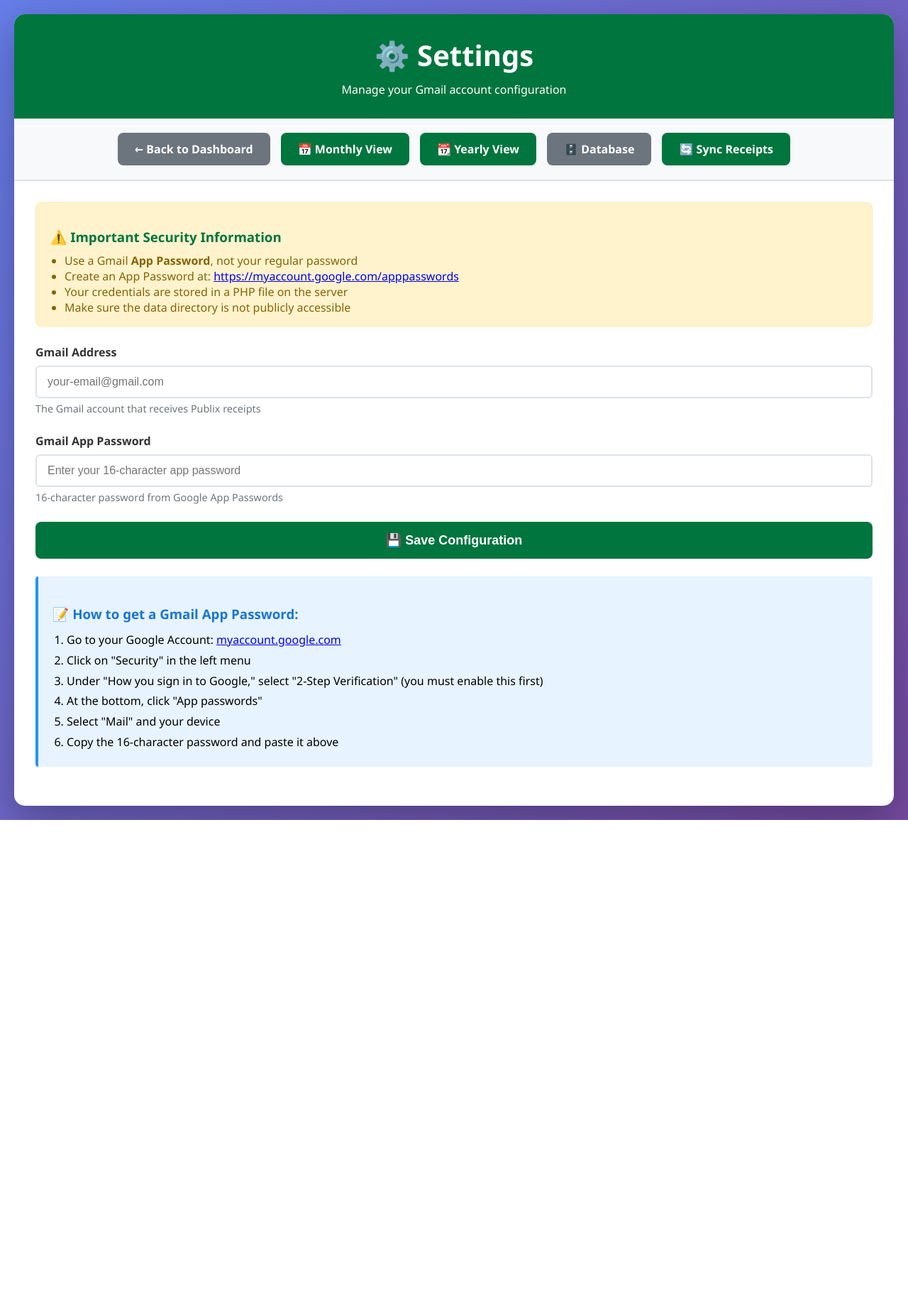
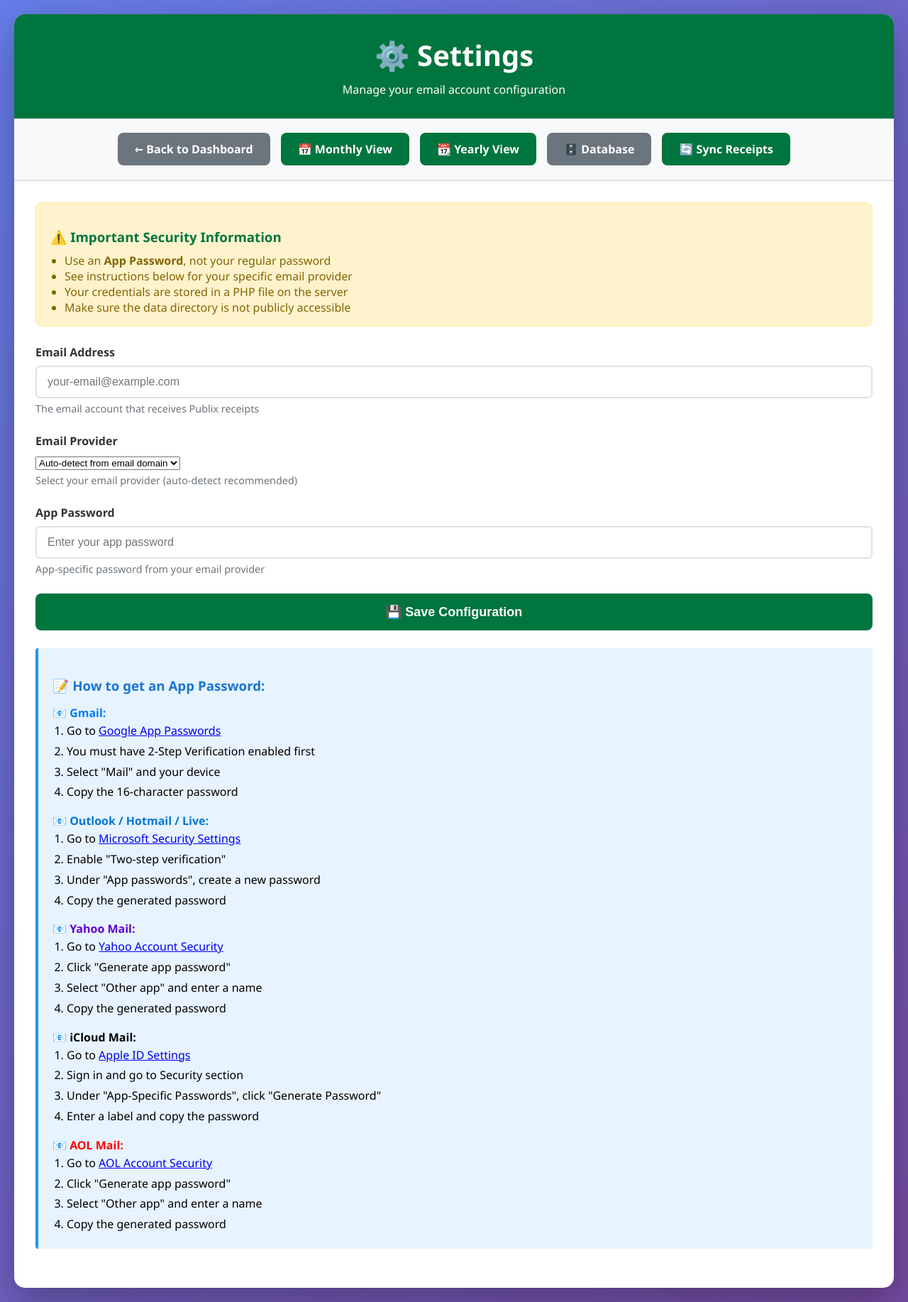
Before and after one commit to jjarboe01/publixshoppingtracker, a PHP site: page /settings.php in a window 1280 px wide. Shown: the whole page at 71% size. Before the commit the page ends 1155 px from the top, so only its background shows below. Run offline with PHP 8.4, Linux system fonts and the light colour scheme.

Commit message:
Add multiple email providers

```diff
--- a/web/settings.php
+++ b/web/settings.php
@@ -10,7 +10,7 @@
     <div class="container">
         <header>
             <h1>⚙️ Settings</h1>
-            <p>Manage your Gmail account configuration</p>
+            <p>Manage your email account configuration</p>
         </header>
 
         <nav>
@@ -37,13 +37,18 @@
             if ($_SERVER['REQUEST_METHOD'] === 'POST') {
                 $email = $_POST['email'] ?? '';
                 $password = $_POST['password'] ?? '';
+                $provider = $_POST['provider'] ?? 'auto';
 
                 // Load existing config if password is blank (to keep existing password)
                 $existing_password = '';
+                $existing_provider = 'auto';
                 if (file_exists($config_file)) {
                     include $config_file;
                     if (defined('GMAIL_PASSWORD')) {
                         $existing_password = GMAIL_PASSWORD;
+                    }
+                    if (defined('EMAIL_PROVIDER')) {
+                        $existing_provider = EMAIL_PROVIDER;
                     }
                 }
 
@@ -54,14 +59,15 @@
 
                 if ($email && $password) {
                     $config_content = "<?php\n";
-                    $config_content .= "// Gmail Configuration\n";
+                    $config_content .= "// Email Configuration\n";
                     $config_content .= "// Generated: " . date('Y-m-d H:i:s') . "\n\n";
                     $config_content .= "define('GMAIL_EMAIL', '" . addslashes($email) . "');\n";
                     $config_content .= "define('GMAIL_PASSWORD', '" . addslashes($password) . "');\n";
+                    $config_content .= "define('EMAIL_PROVIDER', '" . addslashes($provider) . "');\n";
 
                     if (file_put_contents($config_file, $config_content)) {
                         echo '<div class="alert alert-success">';
-                        echo '<strong>✓ Success!</strong> Your Gmail credentials have been saved securely.';
+                        echo '<strong>✓ Success!</strong> Your email credentials have been saved securely.';
                         echo '</div>';
                     } else {
                         echo '<div class="alert alert-danger">';
@@ -77,11 +83,13 @@
 
             // Load existing config
             $current_email = '';
+            $current_provider = 'auto';
             $config_exists = false;
 
             if (file_exists($config_file)) {
                 include $config_file;
                 $current_email = defined('GMAIL_EMAIL') ? GMAIL_EMAIL : '';
+                $current_provider = defined('EMAIL_PROVIDER') ? EMAIL_PROVIDER : 'auto';
                 $config_exists = defined('GMAIL_EMAIL') && defined('GMAIL_PASSWORD');
             }
 
@@ -108,8 +116,8 @@
             <div class="alert alert-warning">
                 <h3>⚠️ Important Security Information</h3>
                 <ul style="margin-left: 20px; margin-top: 10px;">
-                    <li>Use a Gmail <strong>App Password</strong>, not your regular password</li>
-                    <li>Create an App Password at: <a href="https://myaccount.google.com/apppasswords" target="_blank">https://myaccount.google.com/apppasswords</a></li>
+                    <li>Use an <strong>App Password</strong>, not your regular password</li>
+                    <li>See instructions below for your specific email provider</li>
                     <li>Your credentials are stored in a PHP file on the server</li>
                     <li>Make sure the data directory is not publicly accessible</li>
                 </ul>
@@ -117,24 +125,38 @@
 
             <form method="POST">
                 <div class="form-group">
-                    <label for="email">Gmail Address</label>
+                    <label for="email">Email Address</label>
                     <input type="email" id="email" name="email"
                            value="<?php echo htmlspecialchars($current_email); ?>"
                            required
-                           placeholder="your-email@gmail.com">
-                    <div class="help-text">The Gmail account that receives Publix receipts</div>
+                           placeholder="your-email@example.com">
+                    <div class="help-text">The email account that receives Publix receipts</div>
                 </div>
 
                 <div class="form-group">
-                    <label for="password">Gmail App Password</label>
+                    <label for="provider">Email Provider</label>
+                    <select id="provider" name="provider" required>
+                        <option value="auto" <?php echo $current_provider === 'auto' ? 'selected' : ''; ?>>Auto-detect from email domain</option>
+                        <option value="gmail" <?php echo $current_provider === 'gmail' ? 'selected' : ''; ?>>Gmail</option>
+                        <option value="outlook" <?php echo $current_provider === 'outlook' ? 'selected' : ''; ?>>Outlook / Hotmail / Live</option>
+                        <option value="yahoo" <?php echo $current_provider === 'yahoo' ? 'selected' : ''; ?>>Yahoo Mail</option>
+                        <option value="icloud" <?php echo $current_provider === 'icloud' ? 'selected' : ''; ?>>iCloud Mail</option>
+                        <option value="aol" <?php echo $current_provider === 'aol' ? 'selected' : ''; ?>>AOL Mail</option>
+                        <option value="custom" <?php echo $current_provider === 'custom' ? 'selected' : ''; ?>>Custom IMAP Server</option>
+                    </select>
+                    <div class="help-text">Select your email provider (auto-detect recommended)</div>
+                </div>
+
+                <div class="form-group">
+                    <label for="password">App Password</label>
                     <input type="password" id="password" name="password"
                            <?php echo !$config_exists ? 'required' : ''; ?>
-                           placeholder="<?php echo $config_exists ? 'Leave blank to keep current password' : 'Enter your 16-character app password'; ?>">
+                           placeholder="<?php echo $config_exists ? 'Leave blank to keep current password' : 'Enter your app password'; ?>">
                     <div class="help-text">
                         <?php if ($config_exists): ?>
                             Leave blank to keep current password, or enter new password to update
                         <?php else: ?>
-                            16-character password from Google App Passwords
+                            App-specific password from your email provider
                         <?php endif; ?>
                     </div>
                 </div>
@@ -145,14 +167,46 @@
             </form>
 
             <div class="info-box">
-                <h3>📝 How to get a Gmail App Password:</h3>
+                <h3>📝 How to get an App Password:</h3>
+
+                <h4 style="margin-top: 15px; color: #007bff;">📧 Gmail:</h4>
                 <ol style="margin-left: 20px; line-height: 1.8;">
-                    <li>Go to your Google Account: <a href="https://myaccount.google.com" target="_blank">myaccount.google.com</a></li>
-                    <li>Click on "Security" in the left menu</li>
-                    <li>Under "How you sign in to Google," select "2-Step Verification" (you must enable this first)</li>
-                    <li>At the bottom, click "App passwords"</li>
+                    <li>Go to <a href="https://myaccount.google.com/apppasswords" target="_blank">Google App Passwords</a></li>
+                    <li>You must have 2-Step Verification enabled first</li>
                     <li>Select "Mail" and your device</li>
-                    <li>Copy the 16-character password and paste it above</li>
+                    <li>Copy the 16-character password</li>
+                </ol>
+
+                <h4 style="margin-top: 15px; color: #0078d4;">📧 Outlook / Hotmail / Live:</h4>
+                <ol style="margin-left: 20px; line-height: 1.8;">
+                    <li>Go to <a href="https://account.microsoft.com/security" target="_blank">Microsoft Security Settings</a></li>
+                    <li>Enable "Two-step verification"</li>
+                    <li>Under "App passwords", create a new password</li>
+                    <li>Copy the generated password</li>
+                </ol>
+
+                <h4 style="margin-top: 15px; color: #6001d2;">📧 Yahoo Mail:</h4>
+                <ol style="margin-left: 20px; line-height: 1.8;">
+                    <li>Go to <a href="https://login.yahoo.com/account/security" target="_blank">Yahoo Account Security</a></li>
+                    <li>Click "Generate app password"</li>
+                    <li>Select "Other app" and enter a name</li>
+                    <li>Copy the generated password</li>
+                </ol>
+
+                <h4 style="margin-top: 15px; color: #000;">📧 iCloud Mail:</h4>
+                <ol style="margin-left: 20px; line-height: 1.8;">
+                    <li>Go to <a href="https://appleid.apple.com/" target="_blank">Apple ID Settings</a></li>
+                    <li>Sign in and go to Security section</li>
+                    <li>Under "App-Specific Passwords", click "Generate Password"</li>
+                    <li>Enter a label and copy the password</li>
+                </ol>
+
+                <h4 style="margin-top: 15px; color: #ff0000;">📧 AOL Mail:</h4>
+                <ol style="margin-left: 20px; line-height: 1.8;">
+                    <li>Go to <a href="https://login.aol.com/account/security" target="_blank">AOL Account Security</a></li>
+                    <li>Click "Generate app password"</li>
+                    <li>Select "Other app" and enter a name</li>
+                    <li>Copy the generated password</li>
                 </ol>
             </div>
 
```
Also changed, not shown: 1 other file.
